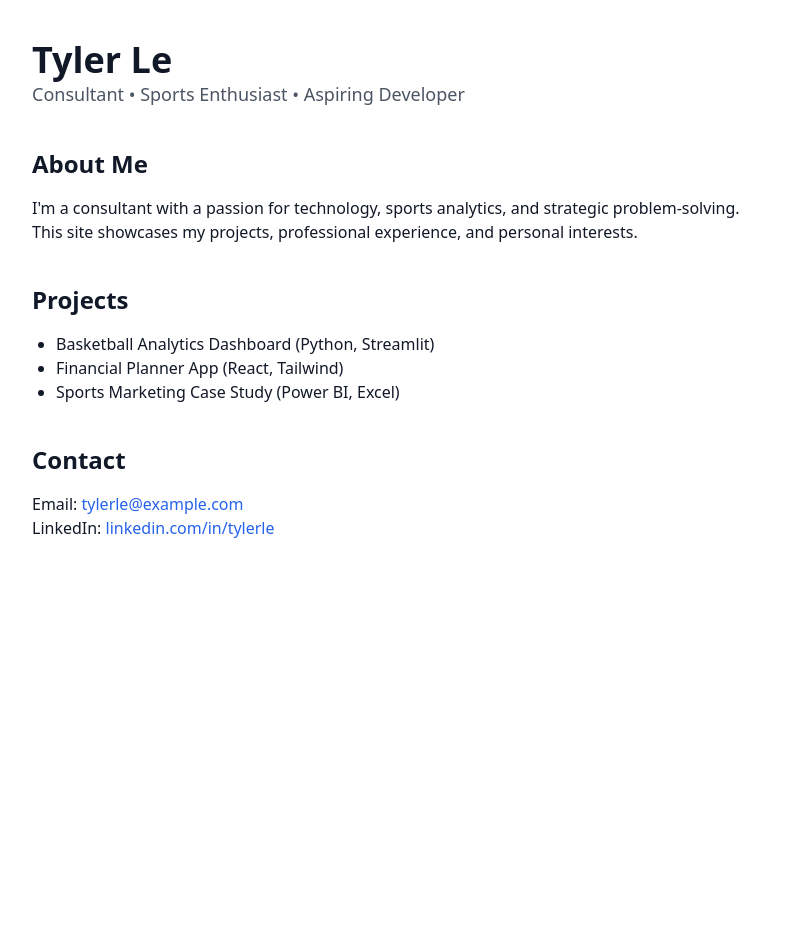
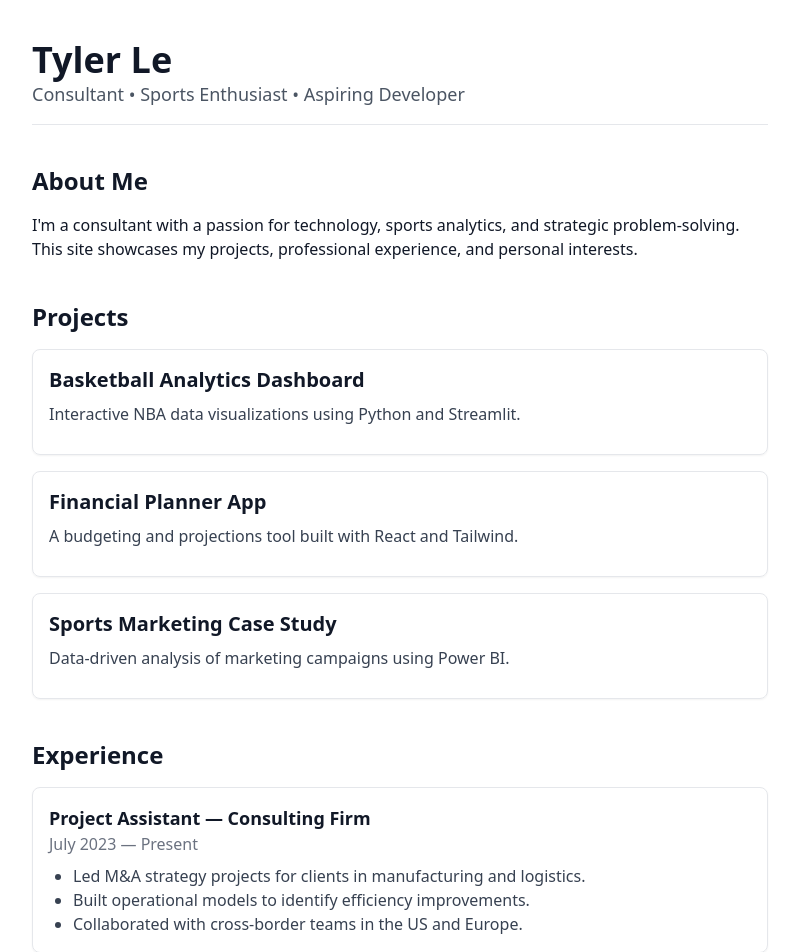
Before and after one commit to tylerle2001/tylerle-portfolio, a Next.js app: page / in a window 1280 px wide. Shown: the top 952 px of the page, without its empty margins (240-1039 px from the left). Before the commit the page ends 800 px from the top, so only its background shows below. Built offline with nearby package versions, Linux system fonts and the light colour scheme.

Commit message:
Update page.tsx

```diff
--- a/app/page.tsx
+++ b/app/page.tsx
@@ -1,10 +1,12 @@
+import Header from "../components/Header";
+import ProjectCard from "../components/ProjectCard";
+import ExperienceCard from "../components/ExperienceCard";
+import Footer from "../components/Footer";
+
 export default function HomePage() {
   return (
     <main className="max-w-3xl mx-auto py-10 px-4">
-      <header className="mb-10">
-        <h1 className="text-4xl font-bold">Tyler Le</h1>
-        <p className="text-lg text-gray-600">Consultant • Sports Enthusiast • Aspiring Developer</p>
-      </header>
+      <Header />
 
       <section className="mb-10">
         <h2 className="text-2xl font-semibold mb-4">About Me</h2>
@@ -16,11 +18,34 @@ export default function HomePage() {
 
       <section className="mb-10">
         <h2 className="text-2xl font-semibold mb-4">Projects</h2>
-        <ul className="list-disc ml-6">
-          <li>Basketball Analytics Dashboard (Python, Streamlit)</li>
-          <li>Financial Planner App (React, Tailwind)</li>
-          <li>Sports Marketing Case Study (Power BI, Excel)</li>
-        </ul>
+        <div className="grid gap-4">
+          <ProjectCard
+            title="Basketball Analytics Dashboard"
+            description="Interactive NBA data visualizations using Python and Streamlit."
+          />
+          <ProjectCard
+            title="Financial Planner App"
+            description="A budgeting and projections tool built with React and Tailwind."
+          />
+          <ProjectCard
+            title="Sports Marketing Case Study"
+            description="Data-driven analysis of marketing campaigns using Power BI."
+          />
+        </div>
+      </section>
+
+      <section className="mb-10">
+        <h2 className="text-2xl font-semibold mb-4">Experience</h2>
+        <ExperienceCard
+          role="Project Assistant"
+          company="Consulting Firm"
+          period="July 2023 — Present"
+          details={[
+            "Led M&A strategy projects for clients in manufacturing and logistics.",
+            "Built operational models to identify efficiency improvements.",
+            "Collaborated with cross-border teams in the US and Europe."
+          ]}
+        />
       </section>
 
       <section>
@@ -28,6 +53,8 @@ export default function HomePage() {
         <p>Email: <a href="mailto:tylerle@example.com" className="text-blue-600">tylerle@example.com</a></p>
         <p>LinkedIn: <a href="https://www.linkedin.com/in/tylerle" target="_blank" className="text-blue-600">linkedin.com/in/tylerle</a></p>
       </section>
+
+      <Footer />
     </main>
   );
 }
```
